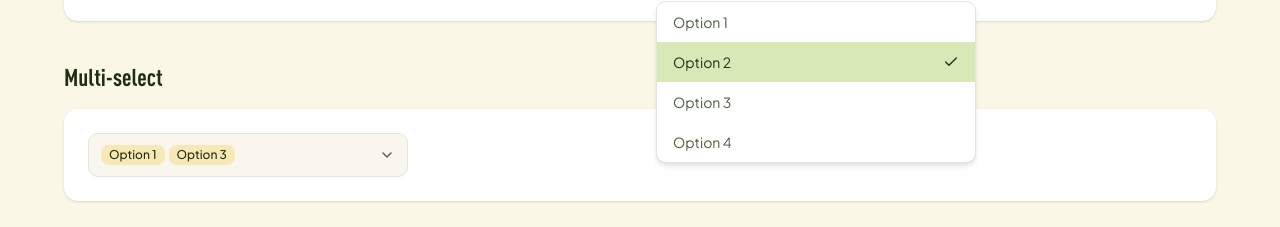
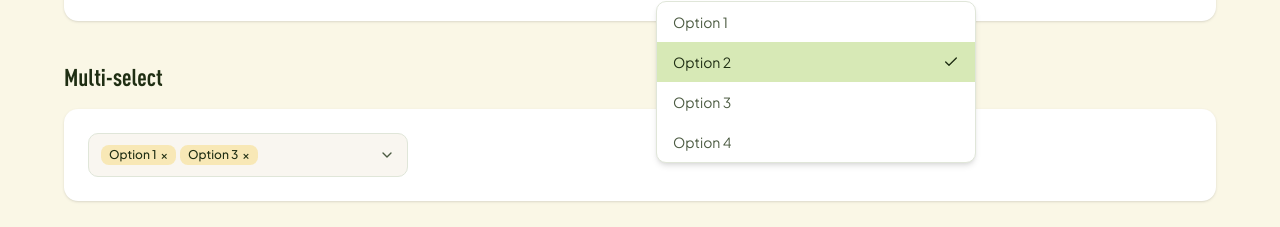
Before and after one commit to TahirAlauddin/Vibera, a Next.js app in the folder frontend/: page /ui-guide/dropdown in a window 1280 px wide. Shown: the part 420-647 px from the top of the page. Built offline with nearby package versions, Linux system fonts and the light colour scheme.

Commit message:
fix(ui-guide): multi-select dropdown now has a preview

```diff
--- a/frontend/src/app/ui-guide/_components/dropdown-preview.tsx
+++ b/frontend/src/app/ui-guide/_components/dropdown-preview.tsx
@@ -61,20 +61,87 @@ export function DropdownPreview({
   )
 }
 
-export function MultiSelectPreview() {
-  const selected = ['Option 1', 'Option 3']
+export function MultiSelectPreview({ className }: { className?: string }) {
+  const [open, setOpen] = useState(false)
+  const [selected, setSelected] = useState<string[]>(['Option 1', 'Option 3'])
+  const [hovered, setHovered] = useState<string | null>(null)
+
+  const toggleOption = (option: string) => {
+    setSelected((prev) =>
+      prev.includes(option) ? prev.filter((item) => item !== option) : [...prev, option]
+    )
+  }
+
+  const removeOption = (option: string, e: React.MouseEvent) => {
+    e.stopPropagation()
+    setSelected((prev) => prev.filter((item) => item !== option))
+  }
 
   return (
-    <div className="flex h-11 w-full max-w-xs flex-wrap items-center gap-1 rounded-lg border border-[#E0E6D9] bg-[#F9F6F0] px-3 py-2">
-      {selected.map((item) => (
-        <span
-          key={item}
-          className="rounded-md bg-[#F6C531]/30 px-2 py-0.5 text-xs font-medium text-[#1F2E13]"
-        >
-          {item}
-        </span>
-      ))}
-      <ChevronDown className="ml-auto size-4 text-[#4B5A41]" />
+    <div className={cn('relative w-full max-w-xs', className)}>
+      <div
+        role="combobox"
+        aria-expanded={open}
+        tabIndex={0}
+        onClick={() => setOpen((v) => !v)}
+        onKeyDown={(e) => {
+          if (e.key === 'Enter' || e.key === ' ') {
+            e.preventDefault()
+            setOpen((v) => !v)
+          }
+        }}
+        className="flex min-h-11 w-full cursor-pointer flex-wrap items-center gap-1 rounded-lg border border-[#E0E6D9] bg-[#F9F6F0] px-3 py-2 text-left"
+      >
+        {selected.length === 0 ? (
+          <span className="text-sm text-[#7A6B3F]">Select...</span>
+        ) : (
+          selected.map((item) => (
+            <span
+              key={item}
+              className="inline-flex items-center gap-1 rounded-md bg-[#F6C531]/30 px-2 py-0.5 text-xs font-medium text-[#1F2E13]"
+            >
+              {item}
+              <button
+                type="button"
+                onClick={(e) => removeOption(item, e)}
+                className="rounded-sm leading-none hover:bg-[#F6C531]/40"
+                aria-label={`Remove ${item}`}
+              >
+                ×
+              </button>
+            </span>
+          ))
+        )}
+        <ChevronDown
+          className={cn('ml-auto size-4 shrink-0 text-[#4B5A41] transition-transform', open && 'rotate-180')}
+        />
+      </div>
+
+      {open && (
+        <div className="absolute top-full z-10 mt-1 w-full overflow-hidden rounded-lg border border-[#E0E6D9] bg-white shadow-md">
+          {OPTIONS.map((option) => {
+            const isSelected = selected.includes(option)
+            return (
+              <button
+                key={option}
+                type="button"
+                onMouseEnter={() => setHovered(option)}
+                onMouseLeave={() => setHovered(null)}
+                onClick={() => toggleOption(option)}
+                className={cn(
+                  'flex w-full items-center justify-between px-4 py-2.5 text-left text-sm',
+                  hovered === option || isSelected
+                    ? 'bg-[#D7E9B6] text-[#1F2E13]'
+                    : 'text-[#4B5A41] hover:bg-[#D7E9B6]'
+                )}
+              >
+                {option}
+                {isSelected && <Check className="size-4" />}
+              </button>
+            )
+          })}
+        </div>
+      )}
     </div>
   )
 }
```
